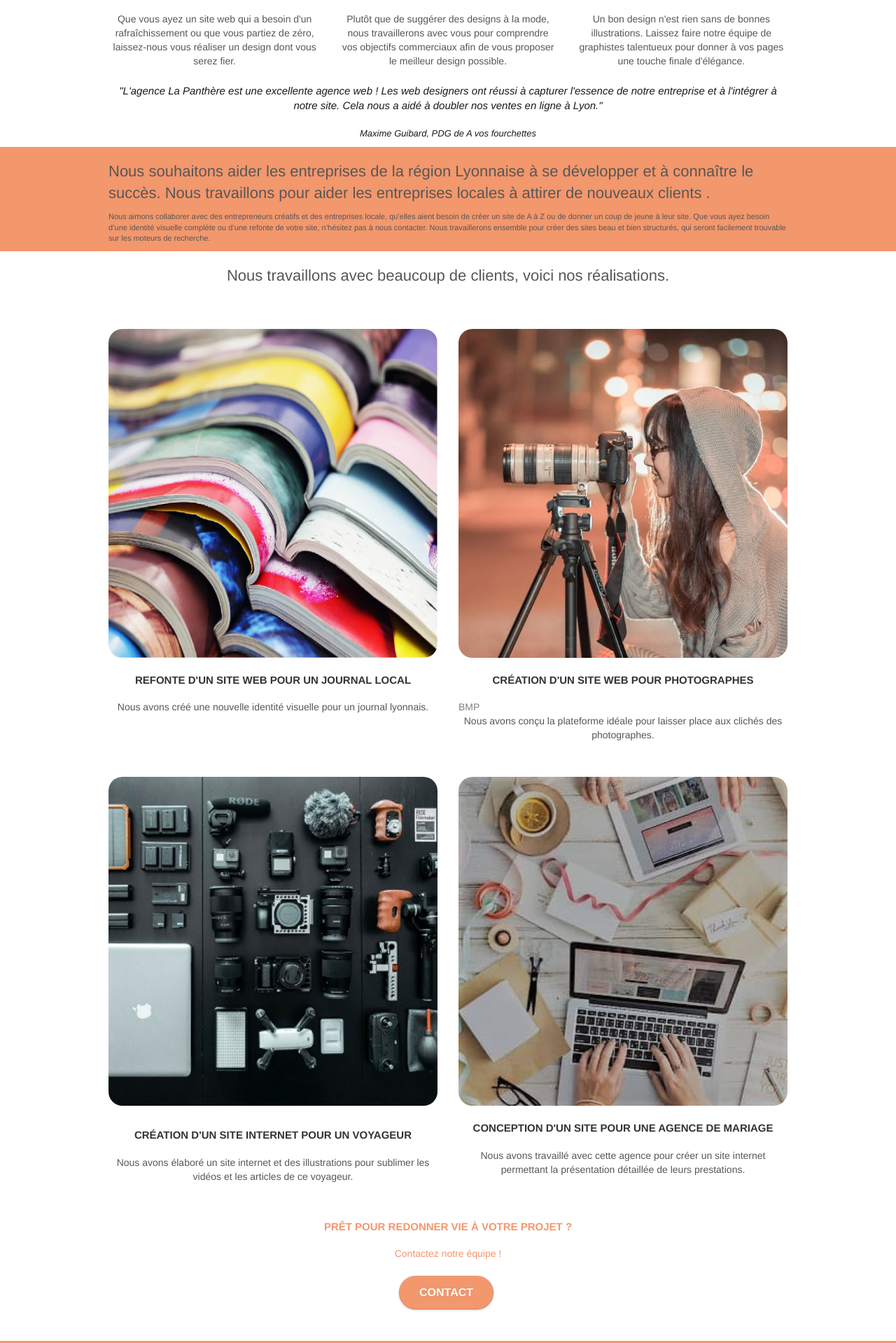
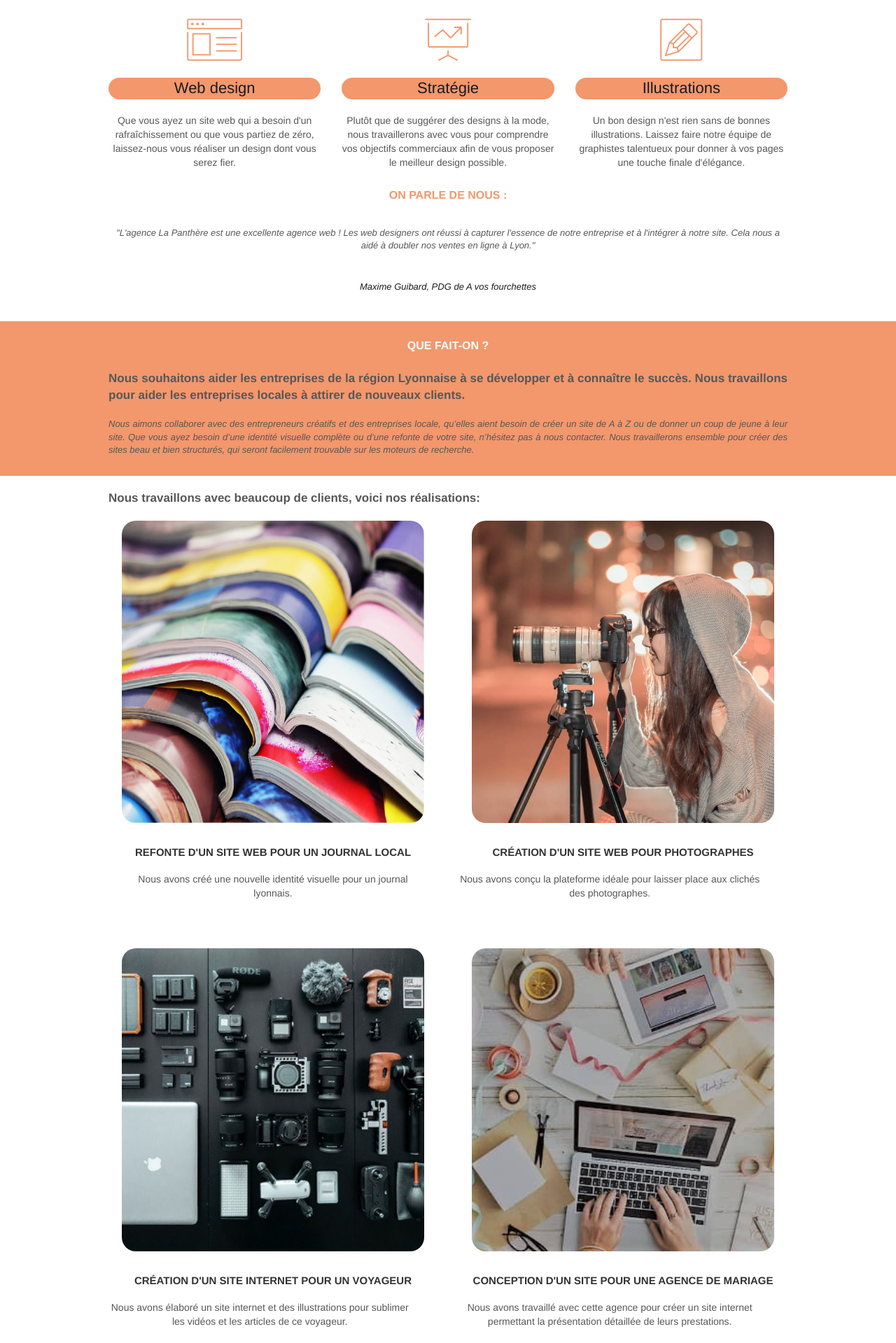
Before and after one commit to Jabouzou/la_panthere, a plain HTML site: page index.html in a window 1280 px wide. Shown: the part 482-2401 px from the top of the page at 70% size. Drawn offline with Linux system fonts and the light colour scheme.

Commit message:
maj 16.10

```diff
--- a/contact.html
+++ b/contact.html
@@ -2,8 +2,8 @@
 <html lang="fr">
 <head>
     <meta charset="utf-8">
-    <meta name="keywords" content="">
-	<meta name="description" content="La Chouette Agence est une agence de webdesign,
+    <meta name="keywords" content="google, site web, site internet, agence design lyon">
+	<meta name="description" content="La Panthère est une agence de webdesign,
 	qui aide les entreprises à devenir attractives et visibles sur internet">
     <meta name="viewport" content="width=device-width, initial-scale=1.0, viewport-fit=cover">
     <link rel="shortcut icon" type="image/png" href="favicon.jpg">
@@ -12,13 +12,9 @@
 	<link rel="stylesheet" type="text/css" href="style.css">
 	<link rel="stylesheet" type="text/css" href="./css/font-awesome.min.css">
 	<link rel="stylesheet" type="text/css" href="./css/et-line.min.css">
+	<link rel="alternate" hreflang="fr" href="https://jabouzou.github.io/la_panthere/fr/"/>
 
     <title>La Panthère | Agence de web design</title>
-
-
-<!-- Analytics -->
-
-<!-- Analytics END -->
 
 </head>
 <body>
@@ -29,9 +25,13 @@
 <div class="bloc bgc-white l-bloc " id="bloc-0">
 	<div class="container bloc-sm">
 		<nav id="navbar" class="navbar row">
-			<a id="homepage_button" class="btn-atomic-tangerine" href="index.html">Accueil</a>
+			<button class="btn-clean btn_homepage"id="homepage_button">
+				<a href="index.html">
+				Accueil</a>
+			</button>
 			<div id="navbar_img">
-				<img src="img/agence-la-panthere-monochrome.svg" alt="atlanta web design logo" height="40" />
+				<img src="img/agence-la-panthere.jpg" alt="Logo de l'agence web design La Panthère,
+				dessin d'une tête de tigre en noir et blanc avec le nom de l'agence" height="60" />
 			</div>
 		</nav>
 	</div>
@@ -112,11 +112,11 @@
 	</div>
 </footer>
 
-<script src="./js/jquery-2.1.0.js" defer></script>
-<script src="./js/bootstrap.js" defer></script>
-<script src="./js/blocs.js" defer></script>
-<script src="./js/jquery.touchSwipe.js" defer></script>
-<script src="./js/gmaps.js" defer></script>
+<script src="./js/jquery-2.1.0.js"></script>
+<script src="./js/bootstrap.js"></script>
+<script src="./js/blocs.js"></script>
+<script src="./js/jquery.touchSwipe.js"></script>
+<script src="./js/gmaps.js"></script>
 
 </body>
 </html>
--- a/index.html
+++ b/index.html
@@ -2,7 +2,7 @@
 <html lang="fr">
 <head>
     <meta charset="utf-8">
-    <meta name="keywords" content="seo, google, site web, site internet, agence design lyon">
+    <meta name="keywords" content="google, site web, site internet, agence design lyon">
     <meta name="description" content="La Panthère est une agence de webdesign basée à Lyon,
 	qui aide les entreprises à devenir attractives et visibles sur internet">
     <meta name="viewport" content="width=device-width, initial-scale=1.0, viewport-fit=cover">
@@ -47,7 +47,7 @@
 					<img src="img/compresse/logo_5_11zon_4_11zon.webp" alt="Logo du site web La Panthère,
 					dessin d'une tête de tigre en noir et blanc">
 				</div>
-				<p class="title">Agence La Panthère</p>
+				<p class="title">Agence	La Panthère</p>
 			</div>
 		</div>
 	</div>
@@ -58,10 +58,12 @@
 <div class="bloc bgc-white l-bloc" id="bloc-2-services">
 	<div class="container bloc-md">
 		<div class="description">
+			<p class="titles">Qui sommes nous ? </p>
 			<h1>
 				L'agence La Panthère est une agence de web design qui aide les entreprises à devenir attractives et visibles sur Internet.
 			</h1>
 		</div>
+		<p class="titles">On vous propose :</p>
 		<div class="row voffset-lg med-width-whitespace">
 			<div class="col-sm-4">
 				<div class="text-center">
@@ -93,12 +95,14 @@
 				</h2>
 				<p class="text-center">
 					Un bon design n'est rien sans de bonnes illustrations.
-					Laissez faire notre équipe de graphistes talentueux pour donner à vos pages une touche finale d'élégance.
+					Laissez faire notre équipe de graphistes talentueux pour donner
+					à vos pages une touche finale d'élégance.
 				</p>
 			</div>
 		</div>
+		<p class="titles">On parle de nous :</p>
 		<div class="quote_parent" >
-			<p class="title quote">"L'agence La Panthère est une excellente agence web ! Les web designers ont réussi à capturer l'essence de notre entreprise
+			<p class="quote">"L'agence La Panthère est une excellente agence web ! Les web designers ont réussi à capturer l'essence de notre entreprise
 					et à l'intégrer à notre site. Cela nous a aidé à doubler nos ventes en ligne à Lyon."</p>
 			<p class="subtitle">Maxime Guibard, PDG de A vos fourchettes</p>
 		</div>
@@ -111,10 +115,12 @@
 	<div class="container bloc-lg">
 		<div>
 			<div class="col-sm-12">
+				<p class="titles titles_white">Que fait-on ?</p>
 				<h2>
-					Nous souhaitons aider les entreprises de la région Lyonnaise à se développer et à connaître le succès. Nous travaillons pour aider les entreprises locales à attirer de nouveaux clients .<br>
+					Nous souhaitons aider les entreprises de la région Lyonnaise à se développer et à connaître le succès.
+					Nous travaillons pour aider les entreprises locales à attirer de nouveaux clients.<br>
 				</h2>
-				<p>
+				<p class="article_content">
 					Nous aimons collaborer avec des entrepreneurs créatifs et des entreprises locale, qu’elles aient besoin de créer un site de A à Z ou de donner un coup de jeune à leur site.
 					Que vous ayez besoin d’une identité visuelle complète ou d’une refonte de votre site, n’hésitez pas à nous contacter.
 					Nous travaillerons ensemble pour créer des sites beau et bien structurés, qui seront facilement trouvable sur les moteurs de recherche.
@@ -130,59 +136,67 @@
 	<div class="container bloc-lg">
 		<div class="row">
 			<div class="col-sm-12 text-center">
-				<h2>Nous travaillons avec beaucoup de clients, voici nos réalisations.</h2>
+				<h2>Nous travaillons avec beaucoup de clients, voici nos réalisations:</h2>
 			</div>
 		</div>
 		<div class="row tight-width-whitespace portfolio-row">
-			<div class="col-sm-6">
-				<a href="#" data-lightbox="img1.jpg" data-gallery-id="gallery-1" data-caption="Refonte d'un site web pour un journal local" data-frame="snapshot-lb">
-					<img src="img/compresse/photo_journaux_ouverts.jpg" class="img-responsive portfolio-thumb" alt="photographie de différents journaux multicolore ouverts"/>
+			<div class="col-sm-6 img_text">
+				<a href="#" data-lightbox="img/compresse/photo_journaux_ouverts.jpg" data-gallery-id="gallery-1" data-caption="Refonte d'un site web pour un journal local"
+					data-frame="snapshot-lb">
+					<div class="img_container">
+						<img src="img/compresse/photo_journaux_ouverts.jpg" class="img_style img-responsive portfolio-thumb" alt="photographie de différents journaux multicolore ouverts"/>
+					</div>
 				</a>
 				<h3 class="mg-md text-center">
 					Refonte d'un site web pour un journal local
 				</h3>
-				<p class="text-center">
+				<p class="text-center img_text_subtitle">
 					Nous avons créé une nouvelle identité visuelle pour un journal lyonnais.
 				</p>
 			</div>
 			<div class="col-sm-6">
-				<a href="#" data-lightbox="img/2.jpg" data-gallery-id="gallery-1" data-caption="Création d'un site web pour photographes" data-frame="snapshot-lb">
-					<img src="img/femme_photographe.jpg" class="img-responsive portfolio-thumb" alt="photographie d'une femme qui prend une photo en souriant"/>
+				<a href="#" data-lightbox="img/femme_photographe.jpg" data-gallery-id="gallery-1" data-caption="Création d'un site web pour photographes"
+				data-frame="snapshot-lb">
+					<div class="img_container">
+						<img src="img/femme_photographe.jpg" class="img_style img-responsive portfolio-thumb" alt="photographie d'une femme qui prend une photo en souriant"/>
+					</div>
 				</a>
 				<h3 class="mg-md text-center">
 					Création d'un site web pour photographes
-				</h3>BMP
-				<p class="text-center">
+				</h3>
+				<p class="text-center img_text_subtitle">
 					Nous avons conçu la plateforme idéale pour laisser place aux clichés des photographes.
 				</p>
 			</div>
 		</div>
 		<div class="row tight-width-whitespace portfolio-row">
 			<div class="col-sm-6">
-				<a href="#" data-lightbox="img/3.jpg" data-gallery-id="gallery-1" data-caption="Création d'un site internet pour un voyageur" data-frame="snapshot-lb">
-					<div class="big">
-						<img class="portfolio-thumb" src="img/multitude_d'appareils_photos.jpg"alt="photogtaphie d'une multitude
+				<a href="#" data-lightbox="img/multitude_d'appareils_photos.jpg" data-gallery-id="gallery-1" data-caption="Création d'un site internet pour un voyageur"
+				data-frame="snapshot-lb">
+					<div class="img_container">
+						<img src="img/multitude_d'appareils_photos.jpg" class="img_style img-responsive portfolio-thumb" alt="photogtaphie d'une multitude
 						d'appareils photos pour illustrer le matériel d'un photographe"/>
 					</div>
 				</a>
 				<h3 class="mg-md text-center">
 					Création d'un site internet pour un voyageur
 				</h3>
-				<p class="text-center">
+				<p class="text-center img_text_subtitle">
 					Nous avons élaboré un site internet et des illustrations pour sublimer les vidéos et les articles de ce voyageur.
 				</p>
 			</div>
 			<div class="col-sm-6">
-				<a href="#" data-lightbox="img/4.jpg" data-gallery-id="gallery-1" data-caption="Conception d'un site pour une agence de mariage" data-frame="snapshot-lb">
-					<div class="big">
-						<img class="img-responsive portfolio-thumb" src="img/compresse/bureau_ordinateur_travail.jpg"  alt="image d'un bureau de travail où des mains tapent
+				<a href="#" data-lightbox="img/compresse/bureau_ordinateur_travail.jpg" data-gallery-id="gallery-1" data-caption="Conception d'un site pour une agence de mariage"
+				data-frame="snapshot-lb">
+					<div class="img_container">
+						<img src="img/compresse/bureau_ordinateur_travail.jpg" class="img_style img-responsive portfolio-thumb" alt="image d'un bureau de travail où des mains tapent
 						sur un ordinateur de type mac"/>
 					</div>
 				</a>
 				<h3 class="mg-md text-center">
 					Conception d'un site pour une agence de mariage
 				</h3>
-				<p class="text-center">
+				<p class="text-center img_text_subtitle">
 					Nous avons travaillé avec cette agence pour créer un site internet
 					permettant la présentation détaillée de leurs prestations.
 				</p>
@@ -242,11 +256,11 @@
 </footer>
 
 
-<script src="./js/jquery-2.1.0.js" defer></script>
-<script src="./js/bootstrap.js" defer></script>
-<script src="./js/blocs.js" defer></script>
-<script src="./js/jquery.touchSwipe.js" defer></script>
-<script src="./js/gmaps.js" defer></script>
+<script src="./js/jquery-2.1.0.js"></script>
+<script src="./js/bootstrap.js"></script>
+<script src="./js/blocs.js"></script>
+<script src="./js/jquery.touchSwipe.js"></script>
+<script src="./js/gmaps.js"></script>
 
 </body>
 </html>
--- a/style.css
+++ b/style.css
@@ -32,6 +32,10 @@ img {
     padding-bottom: 15px;
  }
 
+#bloc-0 {
+    margin-bottom: 35px;
+}
+
  .form-group,
  #form_1 {
     display: flex;
@@ -42,10 +46,13 @@ img {
 
  #form_1 {
     padding-bottom: 30px;
+    gap: 20px;
  }
 
  .contact {
     font-size: 14px;
+    margin-bottom: 12px !important;
+    font-weight: bold;
  }
 
 .text-center-white {
@@ -66,6 +73,19 @@ img {
 
 #homepage_button {
     margin: 0 2rem 0 1rem;
+}
+
+.btn_homepage {
+    background: #F3976C;
+    color: #FFFFFF!important;
+    padding: 8px 14px 8px 14px;
+    font-size: 12px;
+    font-weight: 700;
+    border-radius: 40px;
+}
+
+.btn-homepage:hover {
+    background: #c27956!important;
 }
 
 .description {
@@ -615,7 +635,6 @@ button {
 
 a[data-lightbox] {
     position: relative;
-    display: block;
     text-align: center;
 }
 
@@ -742,10 +761,52 @@ h1 {
     font-size: 15px;
 }
 
+.titles {
+    font-size: 16px !important;
+    line-height: 30px;
+    display: flex;
+    align-items: center;
+    justify-content: center;
+    color: #F3976C;
+    font-weight: 700;
+    text-transform: uppercase;
+}
+
+.titles_white {
+    color: white;
+    margin-top: 20px;
+}
+
 .title {
     color: #1A1A1A;
     font-size: 25px;
+    font-weight: 700;
+    text-transform: uppercase;
+    margin-top: 40px;
     text-align: center;
+}
+
+.img_container {
+    display: flex;
+    align-items: center;
+    justify-content: center;
+}
+
+.img_style {
+    height: 70%;
+    width: 92%;
+}
+
+.img_text_subtitle {
+    width: 92%;
+}
+
+.img_text {
+    display: flex;
+    flex-direction: column;
+    justify-content: center;
+    align-items: center;
+    margin-bottom: 25px;
 }
 
 .subtitle {
@@ -756,15 +817,33 @@ h1 {
 }
 
 .quote {
-    font-size: 15px !important;
+    font-size: 13px !important;
     font-style: italic;
+    text-align: center;
     margin: 0px 20px;
     margin-bottom: 20px;
 }
 
 .quote_parent {
+    margin: 30px 0px;
+    display: flex;
+    gap: 20px;
     display: flex;
     flex-direction: column;
+}
+
+.col-sm-12 h2 {
+    font-weight: 700;
+    font-size: 17px;
+    text-align: justify;
+    margin: 20px 0px;
+}
+
+.article_content {
+    font-size: 13px;
+    font-style: italic;
+    text-align: justify;
+    margin-bottom: 27px;
 }
 
 .mainlogo {
@@ -817,6 +896,7 @@ p {
 h1 {
     font-size: 16px;
     line-height: 30px;
+    margin-bottom: 30px
 }
 
 .cta-hero {
@@ -891,7 +971,6 @@ h3 {
 
 .portfolio-row {
     margin-bottom: 44px;
-    margin-top: 50px;
 }
 
 .avatar {
@@ -1046,9 +1125,6 @@ h3 {
         text-align: left;
         width: 100%;
     }
-    #homepage_button:hover {
-        color: #c27956;
-    }
 
     .dropdown .dropdown a .caret {
         float: none;
```
